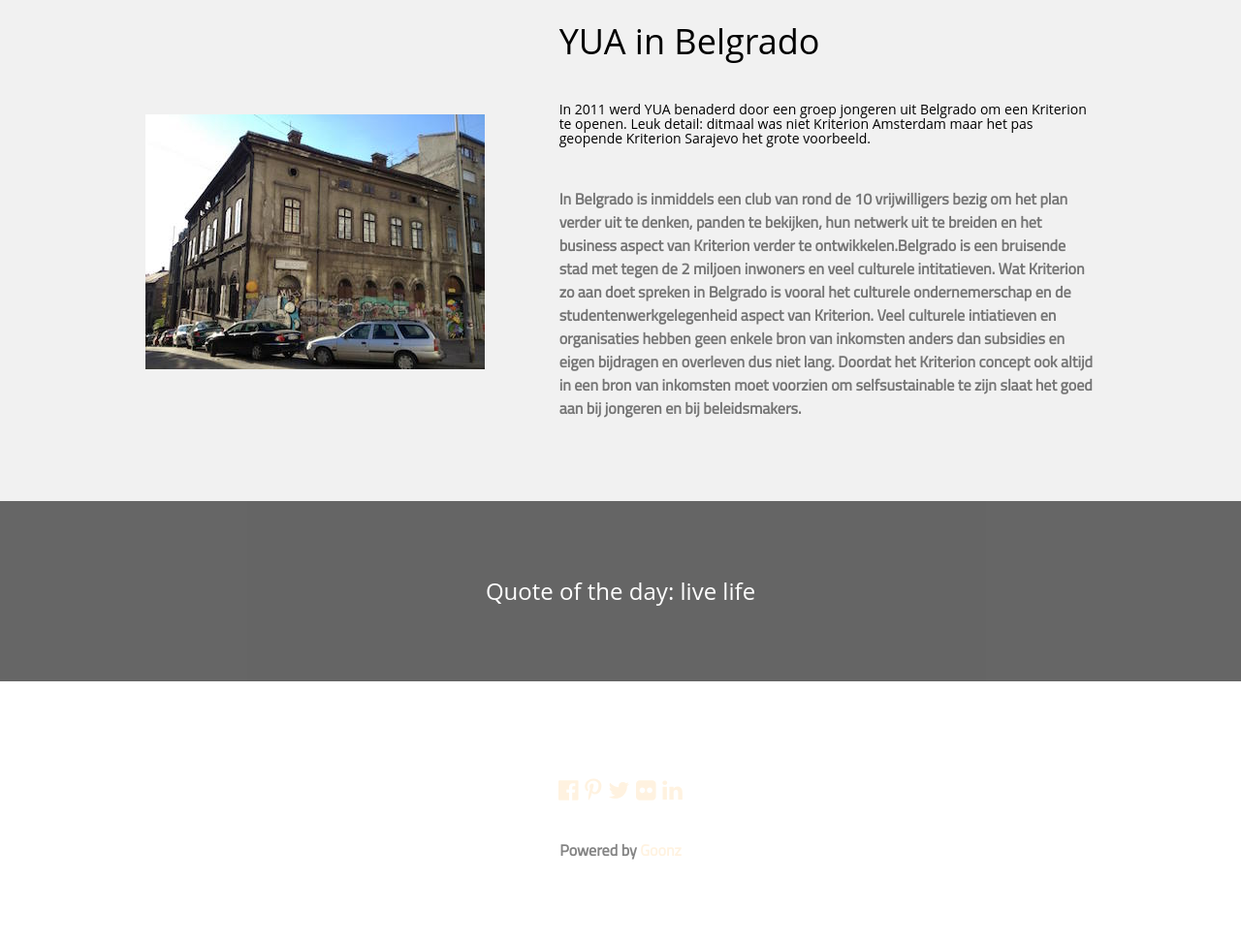
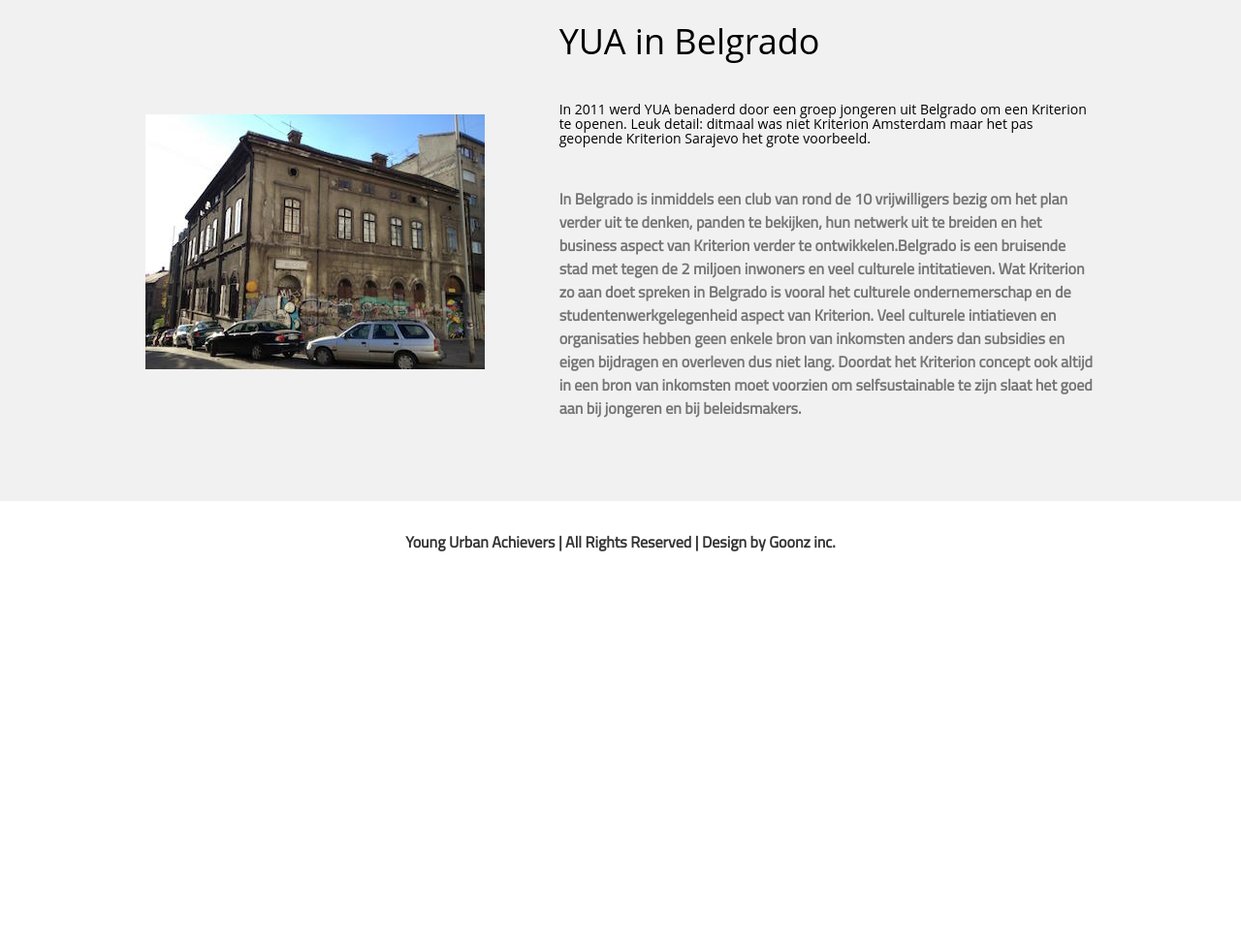
Before and after one commit to gijslebesque/YOUNG, a website: page aboutus.html in a window 1280 px wide. Shown: the part 1798-2771 px from the top of the page at 97% size. After the commit the page ends 2369 px from the top, so only its background shows below. Drawn offline with nearby package versions, Linux system fonts and the light colour scheme.

Commit message:
created new footer on aboutus.html and deleted the top to page button on contact.html and projects.html

```diff
--- a/aboutus.html
+++ b/aboutus.html
@@ -119,21 +119,10 @@
   </div>
 </div>
 
-<div class="w3-container w3-black w3-center w3-opacity w3-padding-64">
-  <h1 class="w3-margin w3-xlarge">Quote of the day: live life</h1>
-</div>
+  <div class="copyright">
+    <p class="text-center" style="margin-top: 30px;">Young Urban Achievers | All Rights Reserved | Design by Goonz inc.</p>
+  </div>
 
-<!-- Footer -->
-<footer class="w3-container w3-padding-64 w3-center w3-opacity">
-  <div class="w3-xlarge w3-padding-32">
-   <a href="#" class="w3-hover-text-indigo"><i class="fa fa-facebook-official"></i></a>
-   <a href="#" class="w3-hover-text-red"><i class="fa fa-pinterest-p"></i></a>
-   <a href="#" class="w3-hover-text-light-blue"><i class="fa fa-twitter"></i></a>
-   <a href="#" class="w3-hover-text-grey"><i class="fa fa-flickr"></i></a>
-   <a href="#" class="w3-hover-text-indigo"><i class="fa fa-linkedin"></i></a>
- </div>
- <p>Powered by <a href="http://www.w3schools.com/w3css/default.asp" target="_blank"> Goonz</a></p>
-</footer>
 
 <script>
 // Used to toggle the menu on small screens when clicking on the menu button
```
Also changed, not shown: contact.html (+1 -1 lines), projects.html (+2 -2 lines).
